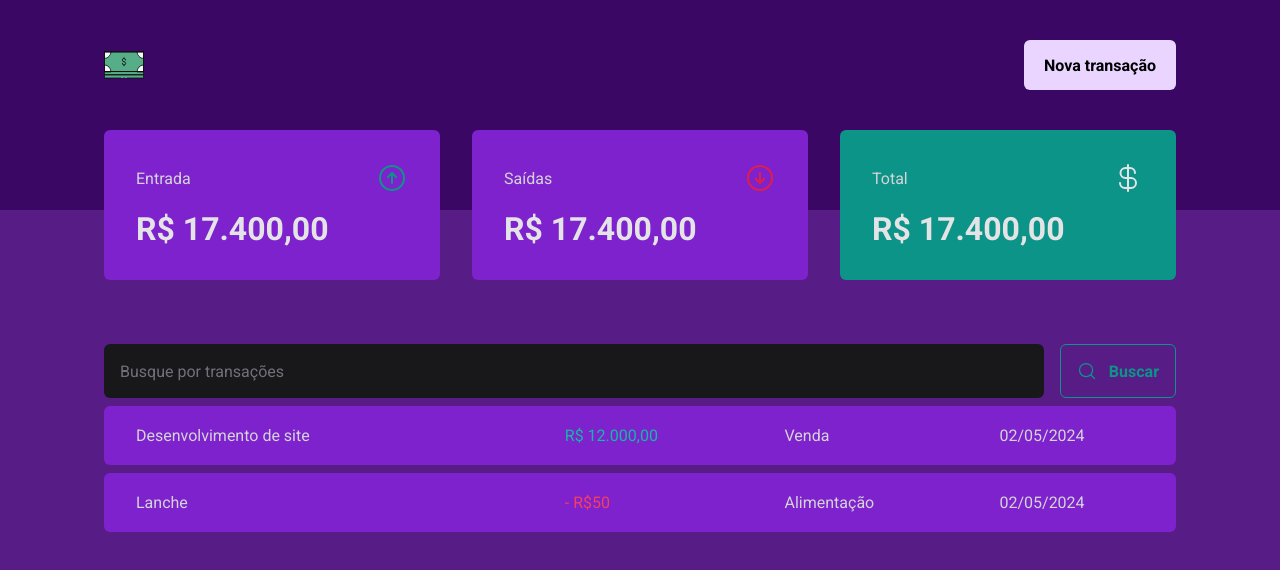
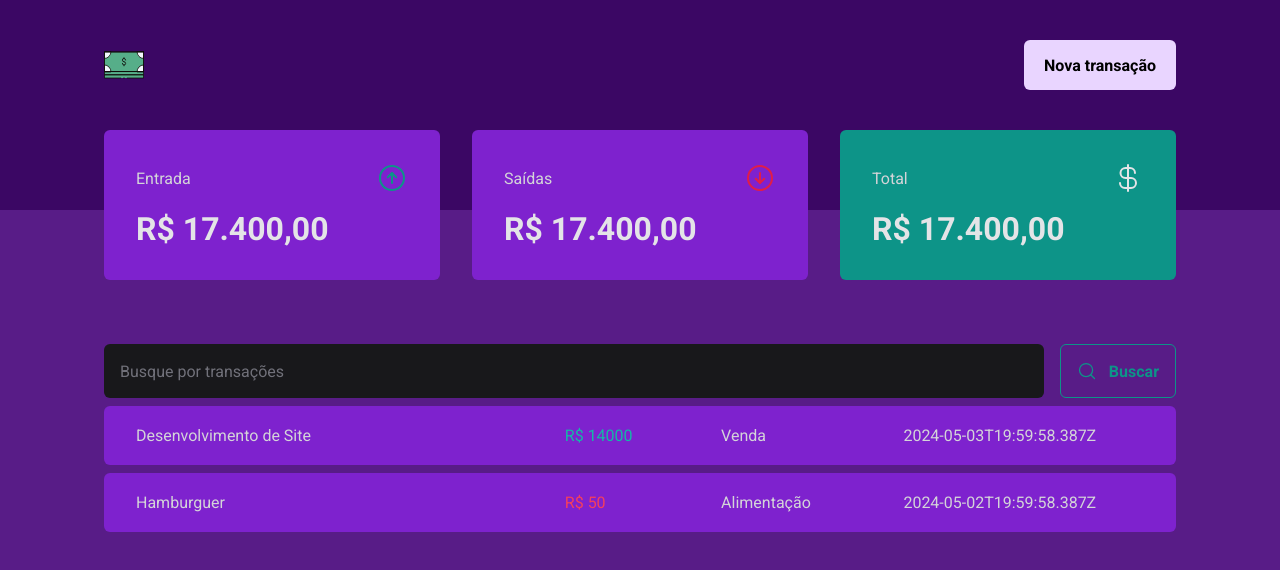
Before and after one commit to DiegodeSalles/react-grana, a React (Vite) app: page / in a window 1280 px wide. Shown: the top 570 px of the page. Built offline with nearby package versions, Linux system fonts and the light colour scheme; data requests are answered from the project's data file.

Commit message:
Dados da api sendo exibidos na tabela.

```diff
--- a/src/pages/transactions/index.tsx
+++ b/src/pages/transactions/index.tsx
@@ -1,3 +1,4 @@
+import { useEffect, useState } from "react";
 import { Header } from "../../components/Header";
 import { Summary } from "../../components/Summary";
 import { SearchForm } from "./components/SearchForm";
@@ -7,7 +8,26 @@ import {
   TransactionsTable,
 } from "./styles";
 
+interface Transaction {
+  id: number;
+  description: string;
+  price: number;
+  type: "income" | "outcome";
+  category: string;
+  createdAt: Date;
+}
+
 export function Transactions() {
+  const [transactions, setTransactions] = useState<Transaction[]>([]);
+
+  useEffect(() => {
+    (async function fetchData() {
+      const response = await fetch("http://localhost:3000/transactions");
+      const data = await response.json();
+      setTransactions(() => data);
+    })();
+  }, []);
+
   return (
     <div>
       <Header />
@@ -17,22 +37,20 @@ export function Transactions() {
         <SearchForm />
         <TransactionsTable>
           <tbody>
-            <tr>
-              <td width="40%">Desenvolvimento de site</td>
-              <td>
-                <PriceHighlight variant="income">R$ 12.000,00</PriceHighlight>
-              </td>
-              <td>Venda</td>
-              <td>02/05/2024</td>
-            </tr>
-            <tr>
-              <td width="40%">Lanche</td>
-              <td>
-                <PriceHighlight variant="outcome">- R$50</PriceHighlight>
-              </td>
-              <td>Alimentação</td>
-              <td>02/05/2024</td>
-            </tr>
+            {transactions.map((transaction) => {
+              return (
+                <tr key={transaction.id}>
+                  <td width="40%">{transaction.description}</td>
+                  <td>
+                    <PriceHighlight variant={transaction.type}>
+                      R$ {transaction.price}
+                    </PriceHighlight>
+                  </td>
+                  <td>{transaction.category}</td>
+                  <td>{transaction.createdAt.toLocaleString()}</td>
+                </tr>
+              );
+            })}
           </tbody>
         </TransactionsTable>
       </TransactionsContainer>
```
